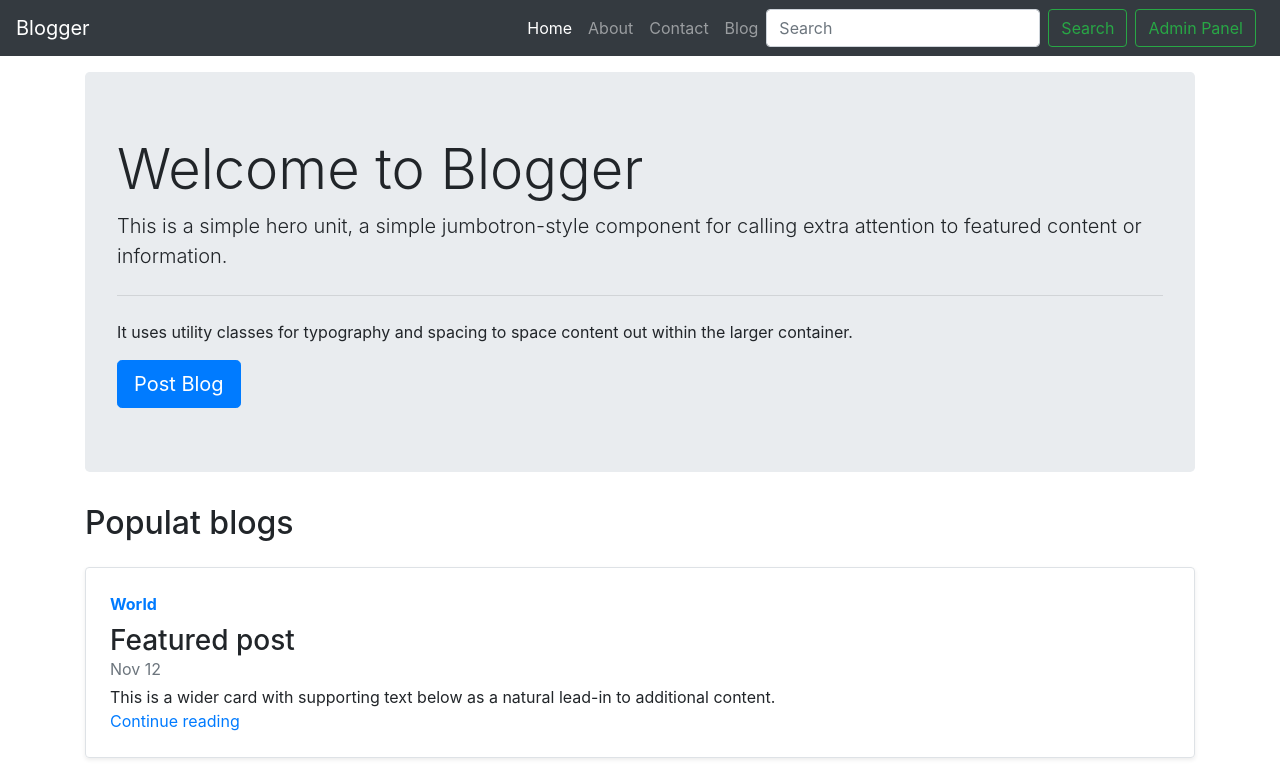
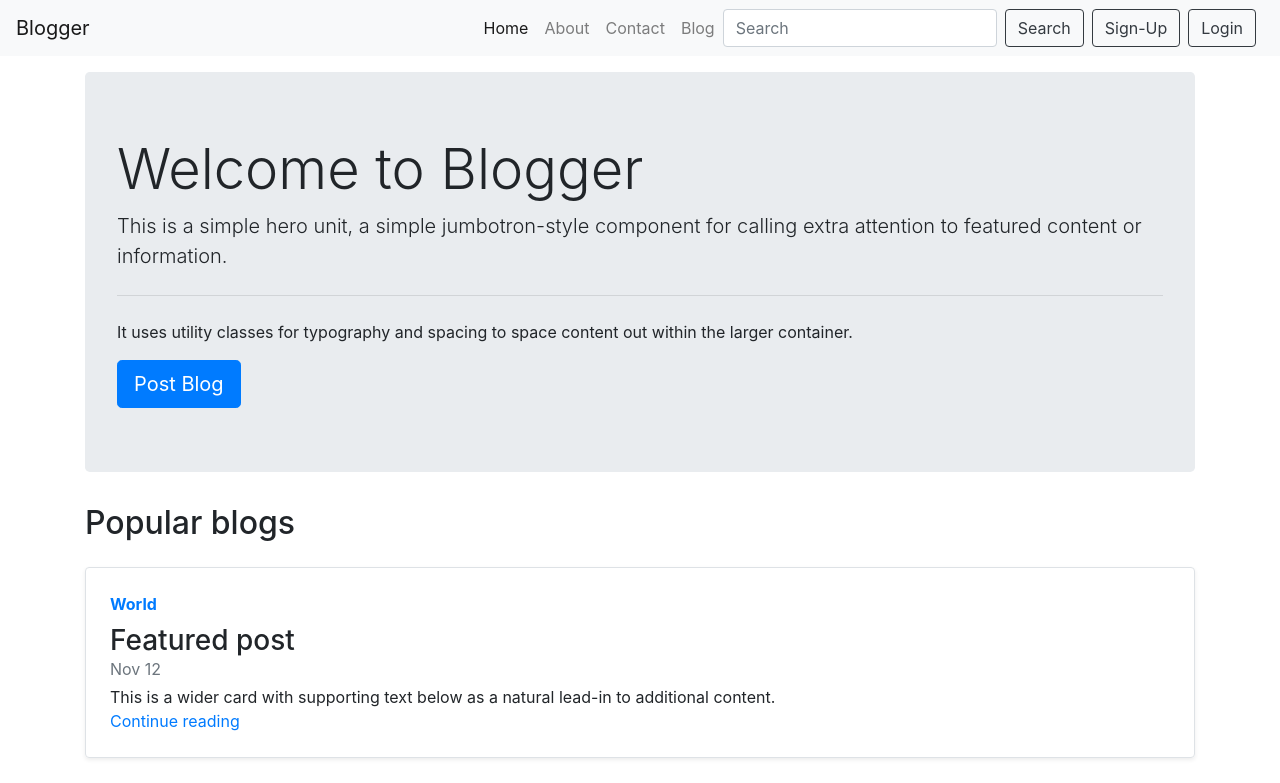
Before and after one commit to ayushi1376/Blogos-Web-App, a Django app: template templates/home/home.html in a window 1280 px wide. Shown: the top 783 px of the page. Run offline with Django 3.2, Linux system fonts and the light colour scheme; the template is opened without the code that fills it, so the values that code supplies are empty; some libraries are stand-ins or nearby versions.

Commit message:
Login and Sign-up

```diff
--- a/templates/base.html
+++ b/templates/base.html
@@ -11,7 +11,7 @@
     <title>{% block title %}  {% endblock title %}</title>
   </head>
   <body>
-  <nav class="navbar navbar-expand-lg navbar-dark bg-dark">
+  <nav class="navbar navbar-expand-lg navbar-light bg-light">
   <a class="navbar-brand" href="/">Blogger</a>
   <button class="navbar-toggler" type="button" data-toggle="collapse" data-target="#navbarNav" aria-controls="navbarNav" aria-expanded="false" aria-label="Toggle navigation">
     <span class="navbar-toggler-icon"></span>
@@ -33,9 +33,18 @@
     </ul>
      <form method='get' action='/search' class="form-inline">
     <input class="form-control mr-sm-2" type="search" placeholder="Search" aria-label="Search" name="query" id="query">
-    <button class="btn btn-outline-success my-2 my-sm-0" type="submit">Search</button>
+    <button class="btn btn-outline-dark mr-2" type="submit">Search</button>
   </form>
-   <a href='/admin' role='button' target='_blank' class="btn btn-outline-success m-2 my-sm-0">Admin Panel</a>
+  {% comment %}
+     <a href='/admin' role='button' target='_blank' class="btn btn-outline-primary mr-2">Admin Panel</a>{% endcomment %}
+   <!-- Button trigger Sign-Up modal -->
+  <button type="button" class="btn btn-outline-dark mr-2" data-toggle="modal" data-target="#signupModal">
+    Sign-Up
+  </button>
+  <!-- Button trigger Login modal -->
+  <button type="button" class="btn btn-outline-dark mr-2" data-toggle="modal" data-target="#loginModal">
+    Login
+  </button>
   </div>
 </nav>
 
@@ -48,6 +57,81 @@
 </div>
 {% endfor %}
 
+
+
+<!-- Sign-Up Modal -->
+<div class="modal fade" id="signupModal" tabindex="-1" role="dialog" aria-labelledby="signupModal" aria-hidden="true">
+  <div class="modal-dialog">
+    <div class="modal-content">
+      <div class="modal-header">
+        <h5 class="modal-title" id="signupModal">Sign-Up</h5>
+        <button type="button" class="close" data-dismiss="modal" aria-label="Close">
+          <span aria-hidden="true">&times;</span>
+        </button>
+      </div>
+      <div class="modal-body">
+        <form>
+  <div class="form-group">
+    <label for="username">Username</label>
+    <input type="text" class="form-control" id="username" name="username" placeholder="Choose a unique username for your ID">
+  </div>
+  <div class="form-group">
+    <label for="fname">First Name</label>
+    <input type="text" class="form-control" id="fname" name="fname" placeholder="First Name">
+  </div>
+  <div class="form-group">
+    <label for="lname">Last Name</label>
+    <input type="text" class="form-control" id="lname" name="lname" placeholder="Last Name">
+  </div>
+  <div class="form-group">
+    <label for="email">Email address</label>
+    <input type="email" class="form-control" id="email" name="email" placeholder="name@example.com">
+  </div>
+  <div class="form-group">
+    <label for="pass1">Choose a Password</label>
+    <input type="password" class="form-control" id="pass1" name="pass1" placeholder="Choose a password">
+  </div>
+  <div class="form-group">
+    <label for="pass2">Confirm Password</label>
+    <input type="password" class="form-control" id="pass2" name="pass2" placeholder="Enter your password again">
+  </div>
+        <button type="button" class="btn btn-primary">Submit</button>
+</form>
+      </div>
+      <div class="modal-footer">
+      </div>
+    </div>
+  </div>
+</div>
+
+<!-- Login Modal -->
+<div class="modal fade" id="loginModal" tabindex="-1" role="dialog" aria-labelledby="loginModal" aria-hidden="true">
+  <div class="modal-dialog">
+    <div class="modal-content">
+      <div class="modal-header">
+        <h5 class="modal-title" id="loginModal">Login</h5>
+        <button type="button" class="close" data-dismiss="modal" aria-label="Close">
+          <span aria-hidden="true">&times;</span>
+        </button>
+      </div>
+      <div class="modal-body">
+        <form>
+  <div class="form-group">
+    <label for="username">Username</label>
+    <input type="text" class="form-control" id="loginusername" name="loginusername" placeholder="Enter your username">
+  </div>
+    <label for="pass">Enter a Password</label>
+    <input type="password" class="form-control" id="pass" name="pass" placeholder="Enter a password">
+
+    <button type="button" class="btn btn-primary m-2">Submit</button>
+  </div>
+</form>
+      </div>
+      <div class="modal-footer">
+      </div>
+    </div>
+  </div>
+</div>
     {% block body %}
     {% endblock body %}
     <!-- Optional JavaScript -->
--- a/templates/home/home.html
+++ b/templates/home/home.html
@@ -13,7 +13,7 @@
 </div>
 
 <div class="container">
-<h2>Populat blogs</h2>
+<h2>Popular blogs</h2>
 <div class="row no-gutters border rounded overflow-hidden flex-md-row my-4 shadow-sm h-md-250 position-relative">
   <div class="col p-4 d-flex flex-column position-static">
     <strong class="d-inline-block mb-2 text-primary">World</strong>
```
